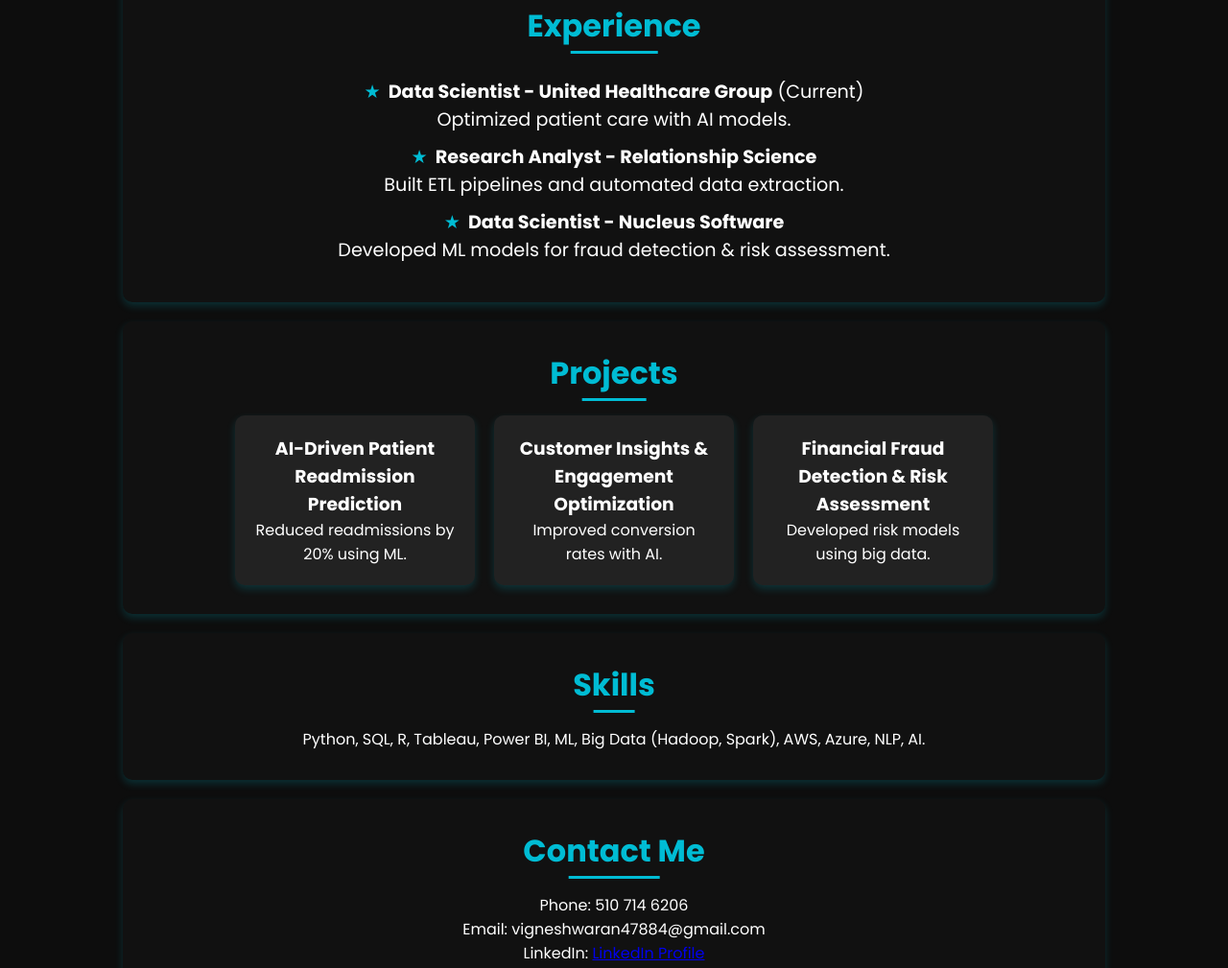
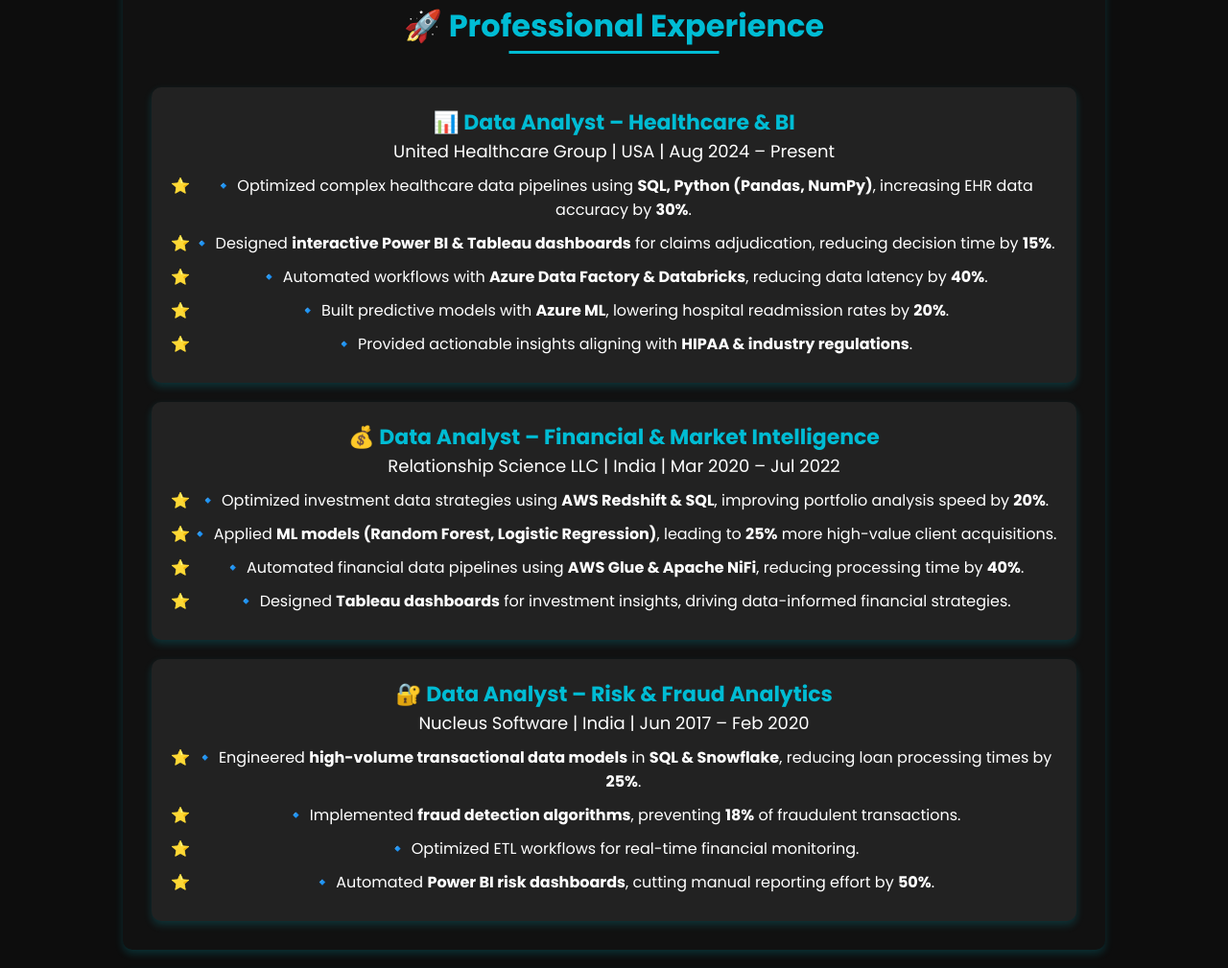
Before and after one commit to Vigneshwarananandan/portfolio-website, a plain HTML site: page index.html in a window 1280 px wide. Shown: the part 1342-2351 px from the top of the page at 96% size. Drawn offline with nearby package versions, Linux system fonts and the light colour scheme.

Commit message:
Improved Experience Section UI

```diff
--- a/index.html
+++ b/index.html
@@ -49,13 +49,48 @@
 
 <!-- Experience Section -->
 <section id="experience" class="experience">
-    <h2>Experience</h2>
-    <ul>
-        <li><strong>Data Scientist - United Healthcare Group</strong> (Current) <br> Optimized patient care with AI models.</li>
-        <li><strong>Research Analyst - Relationship Science</strong> <br> Built ETL pipelines and automated data extraction.</li>
-        <li><strong>Data Scientist - Nucleus Software</strong> <br> Developed ML models for fraud detection & risk assessment.</li>
-    </ul>
+    <h2>🚀 Professional Experience</h2>
+
+    <div class="experience-container">
+        <!-- Healthcare & BI - United Healthcare Group -->
+        <div class="experience-card">
+            <h3>📊 Data Analyst – Healthcare & BI</h3>
+            <h4>United Healthcare Group | USA | Aug 2024 – Present</h4>
+            <ul>
+                <li>🔹 Optimized complex healthcare data pipelines using <b>SQL, Python (Pandas, NumPy)</b>, increasing EHR data accuracy by <b>30%</b>.</li>
+                <li>🔹 Designed <b>interactive Power BI & Tableau dashboards</b> for claims adjudication, reducing decision time by <b>15%</b>.</li>
+                <li>🔹 Automated workflows with <b>Azure Data Factory & Databricks</b>, reducing data latency by <b>40%</b>.</li>
+                <li>🔹 Built predictive models with <b>Azure ML</b>, lowering hospital readmission rates by <b>20%</b>.</li>
+                <li>🔹 Provided actionable insights aligning with <b>HIPAA & industry regulations</b>.</li>
+            </ul>
+        </div>
+
+        <!-- Financial & Market Intelligence - Relationship Science -->
+        <div class="experience-card">
+            <h3>💰 Data Analyst – Financial & Market Intelligence</h3>
+            <h4>Relationship Science LLC | India | Mar 2020 – Jul 2022</h4>
+            <ul>
+                <li>🔹 Optimized investment data strategies using <b>AWS Redshift & SQL</b>, improving portfolio analysis speed by <b>20%</b>.</li>
+                <li>🔹 Applied <b>ML models (Random Forest, Logistic Regression)</b>, leading to <b>25%</b> more high-value client acquisitions.</li>
+                <li>🔹 Automated financial data pipelines using <b>AWS Glue & Apache NiFi</b>, reducing processing time by <b>40%</b>.</li>
+                <li>🔹 Designed <b>Tableau dashboards</b> for investment insights, driving data-informed financial strategies.</li>
+            </ul>
+        </div>
+
+        <!-- Risk & Fraud Analytics - Nucleus Software -->
+        <div class="experience-card">
+            <h3>🔐 Data Analyst – Risk & Fraud Analytics</h3>
+            <h4>Nucleus Software | India | Jun 2017 – Feb 2020</h4>
+            <ul>
+                <li>🔹 Engineered <b>high-volume transactional data models</b> in <b>SQL & Snowflake</b>, reducing loan processing times by <b>25%</b>.</li>
+                <li>🔹 Implemented <b>fraud detection algorithms</b>, preventing <b>18%</b> of fraudulent transactions.</li>
+                <li>🔹 Optimized ETL workflows for real-time financial monitoring.</li>
+                <li>🔹 Automated <b>Power BI risk dashboards</b>, cutting manual reporting effort by <b>50%</b>.</li>
+            </ul>
+        </div>
+    </div>
 </section>
+
 
 <!-- Projects Section -->
 <!-- Projects Section -->
--- a/style.css
+++ b/style.css
@@ -251,3 +251,47 @@ nav ul li a.active {
     transform: translateY(-5px);
     box-shadow: 0 6px 15px rgba(0, 188, 212, 0.3);
 }
+.experience-container {
+    display: flex;
+    flex-direction: column;
+    gap: 20px;
+    margin-top: 20px;
+}
+
+.experience-card {
+    background: #222;
+    padding: 20px;
+    border-radius: 10px;
+    box-shadow: 0 4px 8px rgba(0, 188, 212, 0.2);
+    transition: transform 0.3s ease, box-shadow 0.3s ease;
+}
+
+.experience-card h3 {
+    color: #00bcd4;
+    font-size: 22px;
+}
+
+.experience-card h4 {
+    font-size: 18px;
+    font-weight: normal;
+    margin-bottom: 10px;
+}
+
+.experience-card ul {
+    list-style: none;
+    padding: 0;
+}
+
+.experience-card ul li {
+    font-size: 16px;
+    padding-left: 20px;
+    margin-bottom: 8px;
+    position: relative;
+}
+
+.experience-card ul li::before {
+    content: "⭐";
+    position: absolute;
+    left: 0;
+    color: #00bcd4;
+}
```
